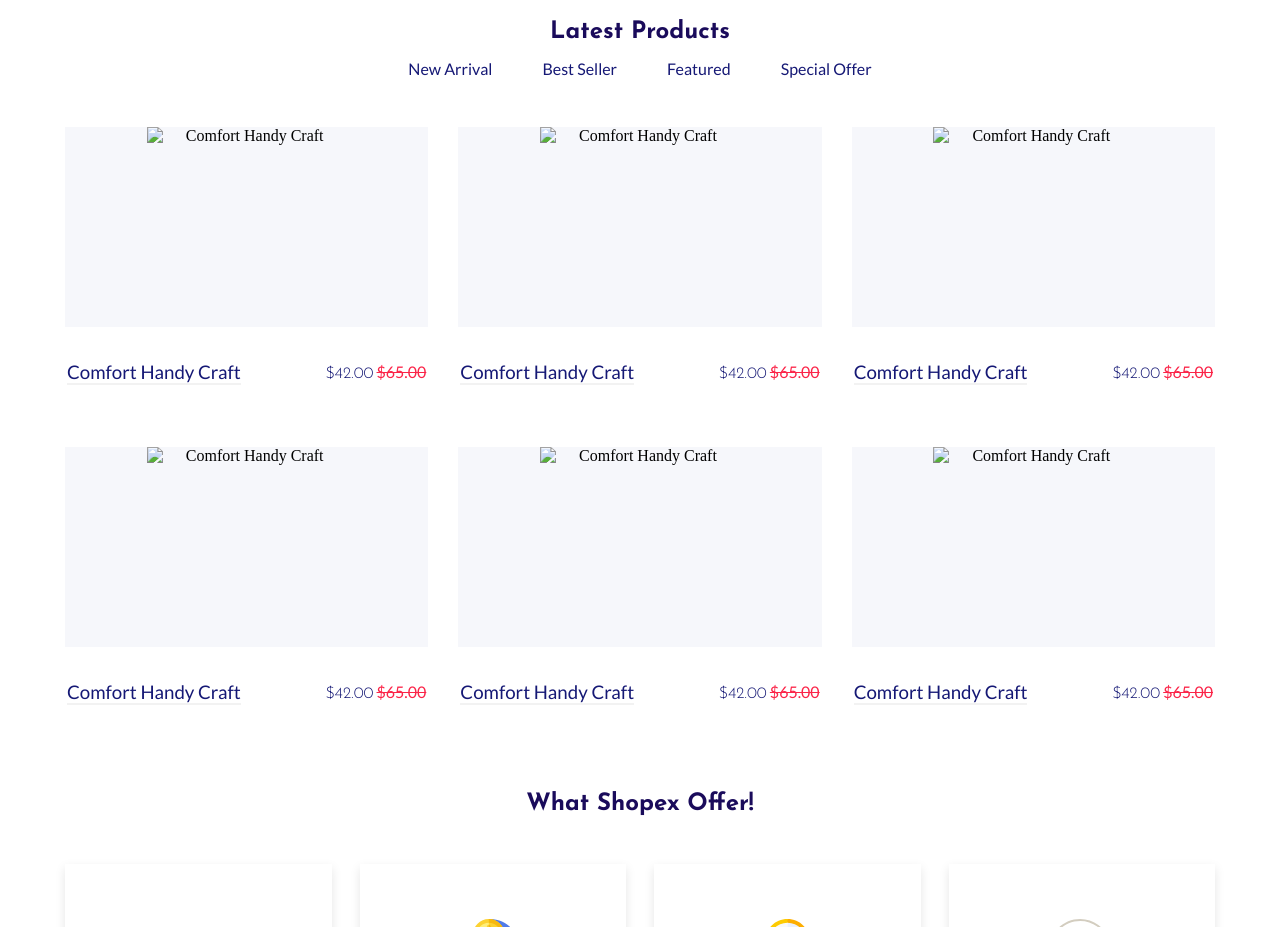
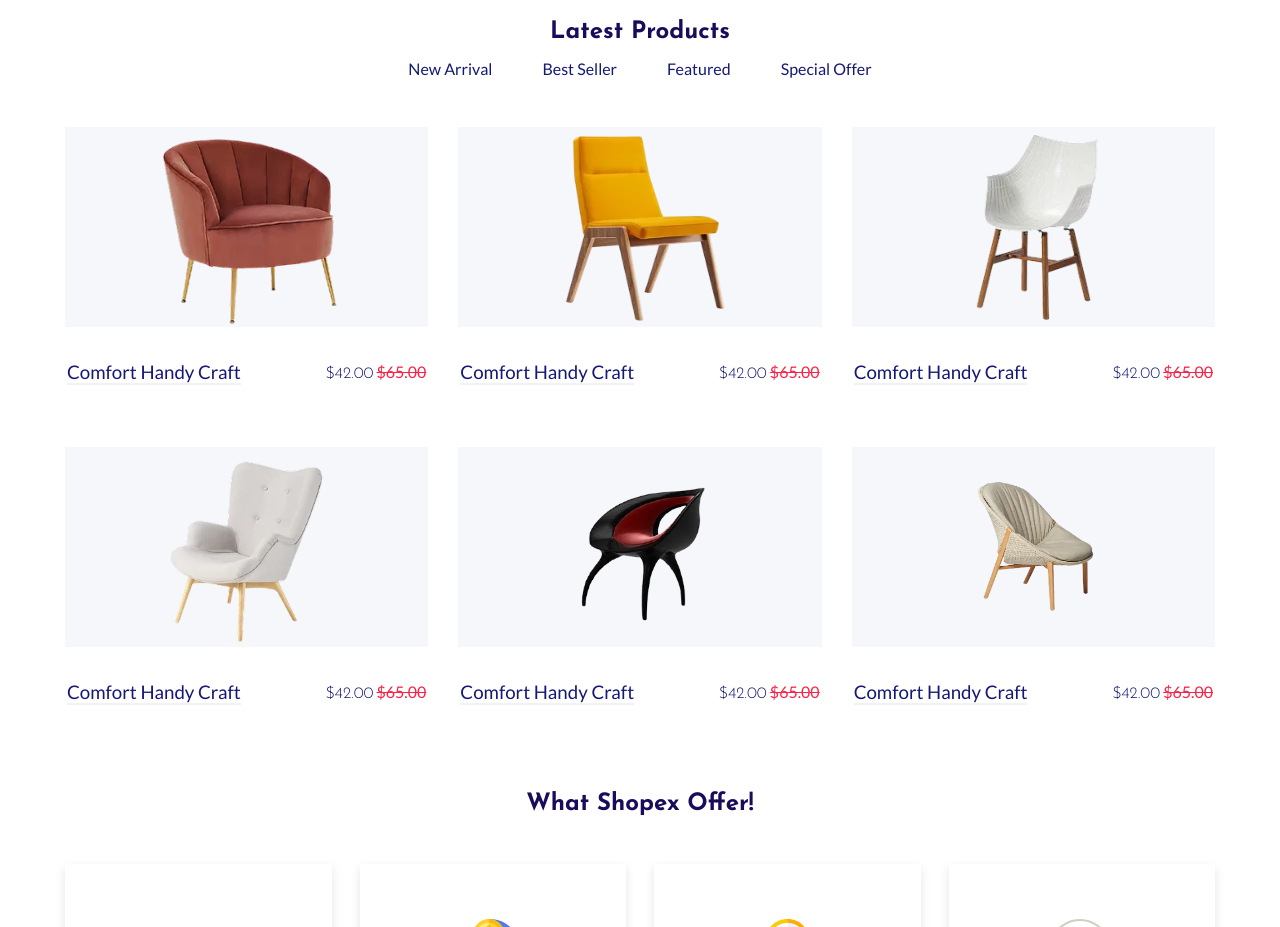
Before and after one commit to Abood-Najim/hekto15, a plain HTML site: page index.html in a window 1280 px wide. Shown: the part 1700-2627 px from the top of the page. Drawn offline with Linux system fonts and the light colour scheme; the site is published under a folder, as on GitHub Pages, so addresses that start at the root find nothing.

Commit message:
fixed latest product images problem

```diff
--- a/index.html
+++ b/index.html
@@ -206,7 +206,7 @@
                 <button class="shop-btn-2"><i class="fa-regular fa-heart"></i></button>
                 <button class="shop-btn-3"><i class="fa-solid fa-magnifying-glass-plus"></i></button>
               </div>
-              <img src="/assests/img/latest-p/chair-1.webp" alt="Comfort Handy Craft" class="chair-shadow" />
+              <img src="./assests/img/latest-p/chair-1.webp" alt="Comfort Handy Craft" class="chair-shadow" />
             </div>
             <div class="product-info">
               <a href="#" class="d-flex">
@@ -226,7 +226,7 @@
                 <button class="shop-btn-2"><i class="fa-regular fa-heart"></i></button>
                 <button class="shop-btn-3"><i class="fa-solid fa-magnifying-glass-plus"></i></button>
               </div>
-              <img src="/assests/img/latest-p/chair-2.webp" alt="Comfort Handy Craft" class="chair-shadow" />
+              <img src="./assests/img/latest-p/chair-2.webp" alt="Comfort Handy Craft" class="chair-shadow" />
             </div>
             <div class="product-info">
               <a href="#" class="d-flex">
@@ -246,7 +246,7 @@
                 <button class="shop-btn-2"><i class="fa-regular fa-heart"></i></button>
                 <button class="shop-btn-3"><i class="fa-solid fa-magnifying-glass-plus"></i></button>
               </div>
-              <img src="/assests/img/latest-p/chair-3.webp" alt="Comfort Handy Craft" class="chair-shadow" />
+              <img src="./assests/img/latest-p/chair-3.webp" alt="Comfort Handy Craft" class="chair-shadow" />
             </div>
             <div class="product-info">
               <a href="#" class="d-flex">
@@ -266,7 +266,7 @@
                 <button class="shop-btn-2"><i class="fa-regular fa-heart"></i></button>
                 <button class="shop-btn-3"><i class="fa-solid fa-magnifying-glass-plus"></i></button>
               </div>
-              <img src="/assests/img/latest-p/chair-4.webp" alt="Comfort Handy Craft" class="chair-shadow" />
+              <img src="./assests/img/latest-p/chair-4.webp" alt="Comfort Handy Craft" class="chair-shadow" />
             </div>
             <div class="product-info">
               <a href="#" class="d-flex">
@@ -286,7 +286,7 @@
                 <button class="shop-btn-2"><i class="fa-regular fa-heart"></i></button>
                 <button class="shop-btn-3"><i class="fa-solid fa-magnifying-glass-plus"></i></button>
               </div>
-              <img src="/assests/img/latest-p/chair-5.webp" alt="Comfort Handy Craft" class="chair-shadow" />
+              <img src="./assests/img/latest-p/chair-5.webp" alt="Comfort Handy Craft" class="chair-shadow" />
             </div>
             <div class="product-info">
               <a href="#" class="d-flex">
@@ -306,7 +306,7 @@
                 <button class="shop-btn-2"><i class="fa-regular fa-heart"></i></button>
                 <button class="shop-btn-3"><i class="fa-solid fa-magnifying-glass-plus"></i></button>
               </div>
-              <img src="/assests/img/latest-p/chair-6.webp" alt="Comfort Handy Craft" class="chair-shadow" />
+              <img src="./assests/img/latest-p/chair-6.webp" alt="Comfort Handy Craft" class="chair-shadow" />
             </div>
             <div class="product-info">
               <a href="#" class="d-flex">
```
